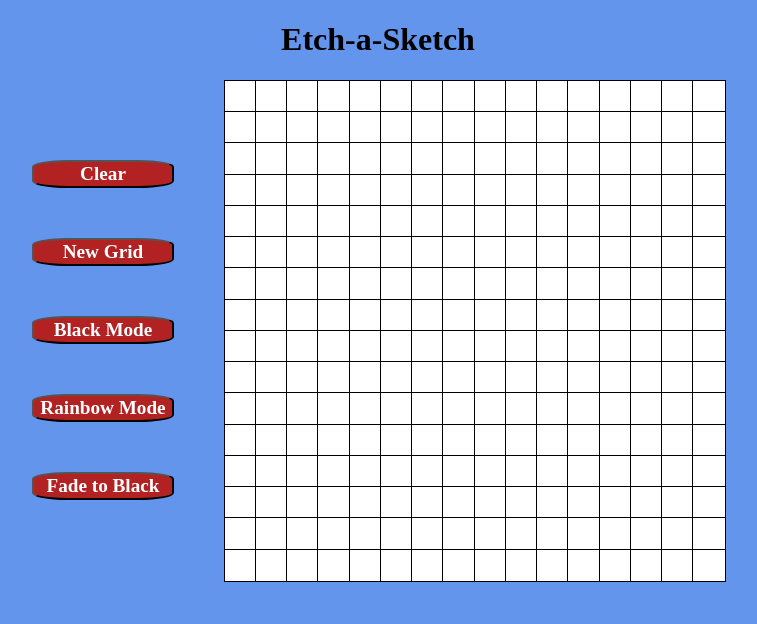
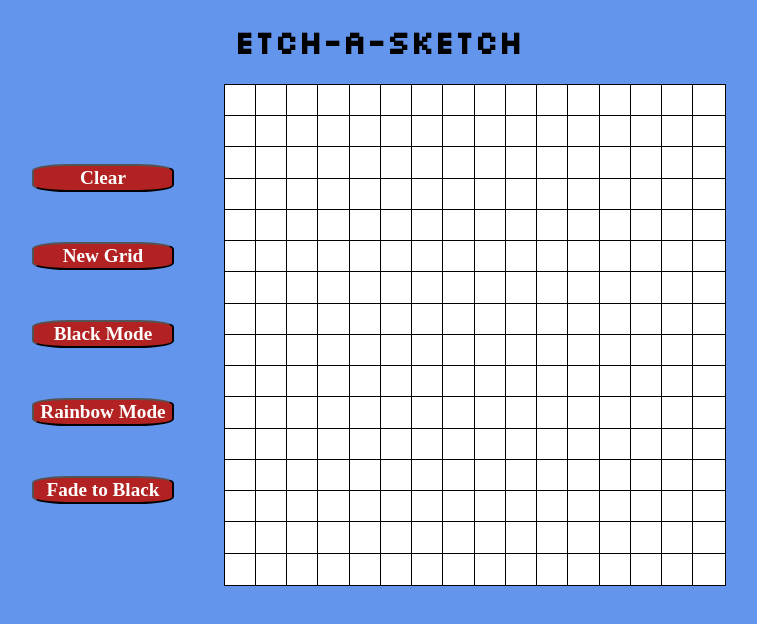
Before and after one commit to dp-beck/etch-a-sketch, a plain HTML site: page index.html in a window 1280 px wide. Shown: the whole page, without its empty margins (262-1019 px from the left). Drawn offline with Linux system fonts and the light colour scheme.

Commit message:
Add new heading font

```diff
--- a/css/style.css
+++ b/css/style.css
@@ -1,9 +1,11 @@
+@import url('https://fonts.googleapis.com/css2?family=Silkscreen&display=swap');
+
 body {
   background: cornflowerblue;
 }
 
 h1 {
-  font-family: "American Typewriter", serif;
+  font-family: "Silkscreen", cursive, serif;
   text-align: center;
 }
 
```
